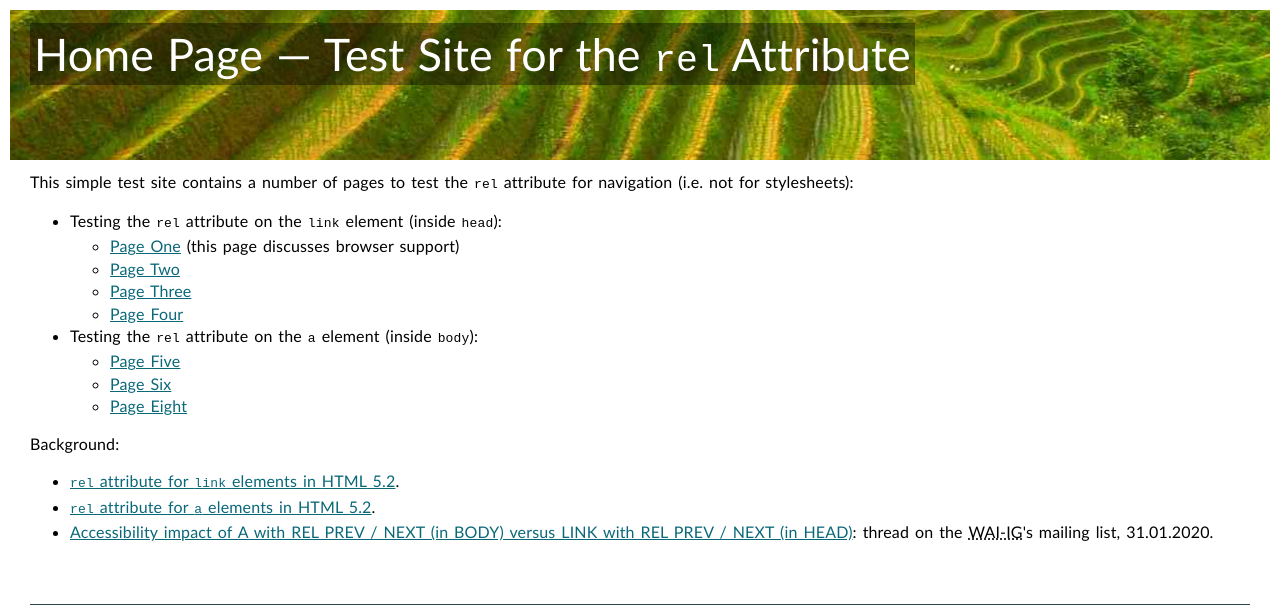
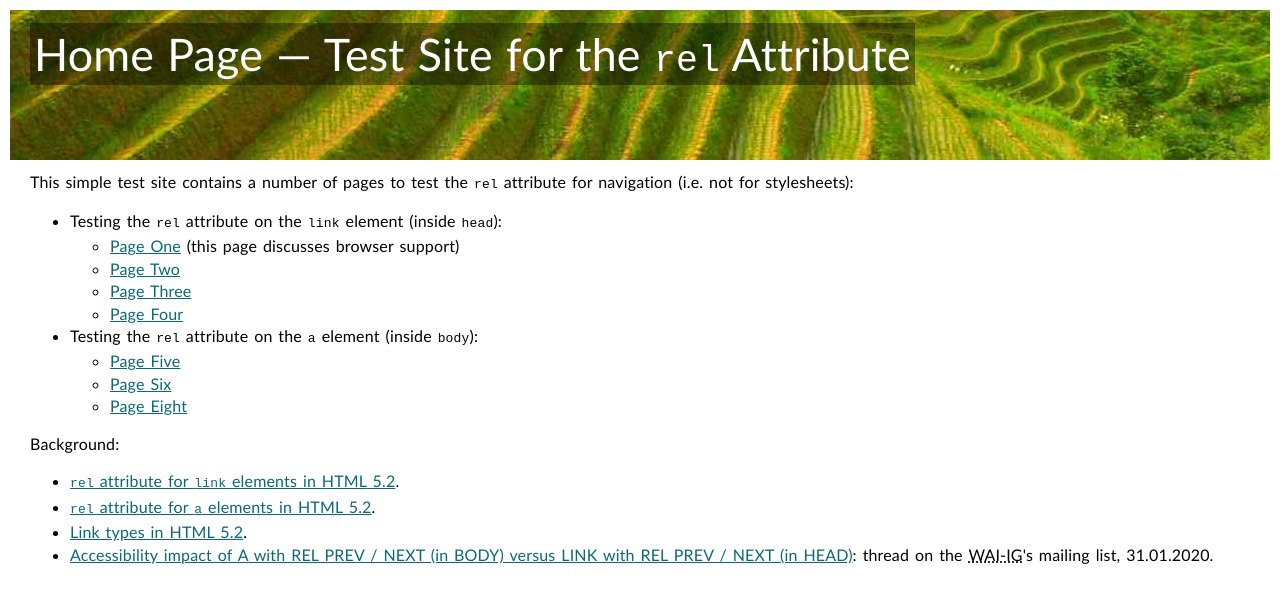
Before and after one commit to cstrobbe/A11yWorks, a plain HTML site: page wcagtests/html5/head-link-rel/index.html in a window 1280 px wide. Shown: the top 611 px of the page. Drawn offline with Linux system fonts and the light colour scheme.

Commit message:
Add link the linktypes in HTML 5.2

```diff
--- a/wcagtests/html5/head-link-rel/index.html
+++ b/wcagtests/html5/head-link-rel/index.html
@@ -3,8 +3,9 @@
 <head>
   <meta charset="utf-8" />
   <title>Home Page &mdash; Test Site for the rel Attribute</title>
+  <link rel="top" href="../../../index.html" title="Accessibility Works: Home page" />
+  <link rel="stylesheet" type="text/css" media="screen" href="../../../css/verdemoderna.css" title="default" />
   <meta name="robots" content="noindex, nofollow" />
-  <link rel="stylesheet" type="text/css" media="screen" href="../../../css/verdemoderna.css" title="default" />
 </head>
 <body>
   <header id="header">
@@ -38,6 +39,7 @@
     <ul>
       <li><a href="https://www.w3.org/TR/html52/document-metadata.html#element-attrdef-link-rel"><code>rel</code> attribute for <code>link</code> elements in <abbr>HTML</abbr> 5.2</a>.</li>
       <li><a href="https://www.w3.org/TR/html52/links.html#element-attrdef-a-rel"><code>rel</code> attribute for <code>a</code> elements in <abbr>HTML</abbr> 5.2</a>.</li>
+      <li><a href="https://www.w3.org/TR/html52/links.html#sec-link-types">Link types in <abbr>HTML</abbr> 5.2</a>.</li>
       <li><a href="https://lists.w3.org/Archives/Public/w3c-wai-ig/2020JanMar/0042.html">Accessibility impact of A with REL PREV / NEXT (in BODY) versus LINK with REL PREV / NEXT (in HEAD)</a>:
         thread on the <abbr title="Web Accessibility Initiative Interest Group">WAI-IG</abbr>'s mailing list, 31.01.2020.
       </li>
```
